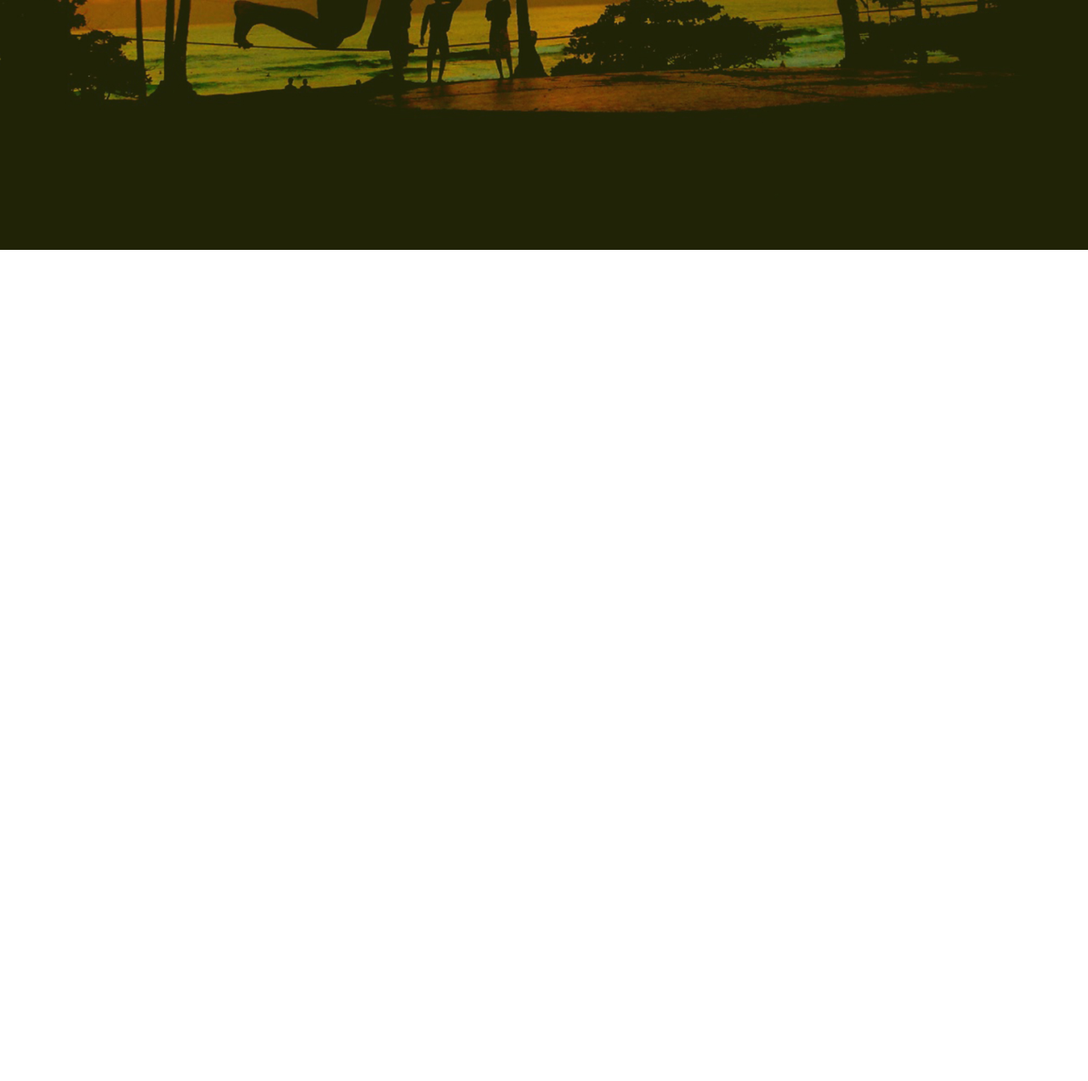
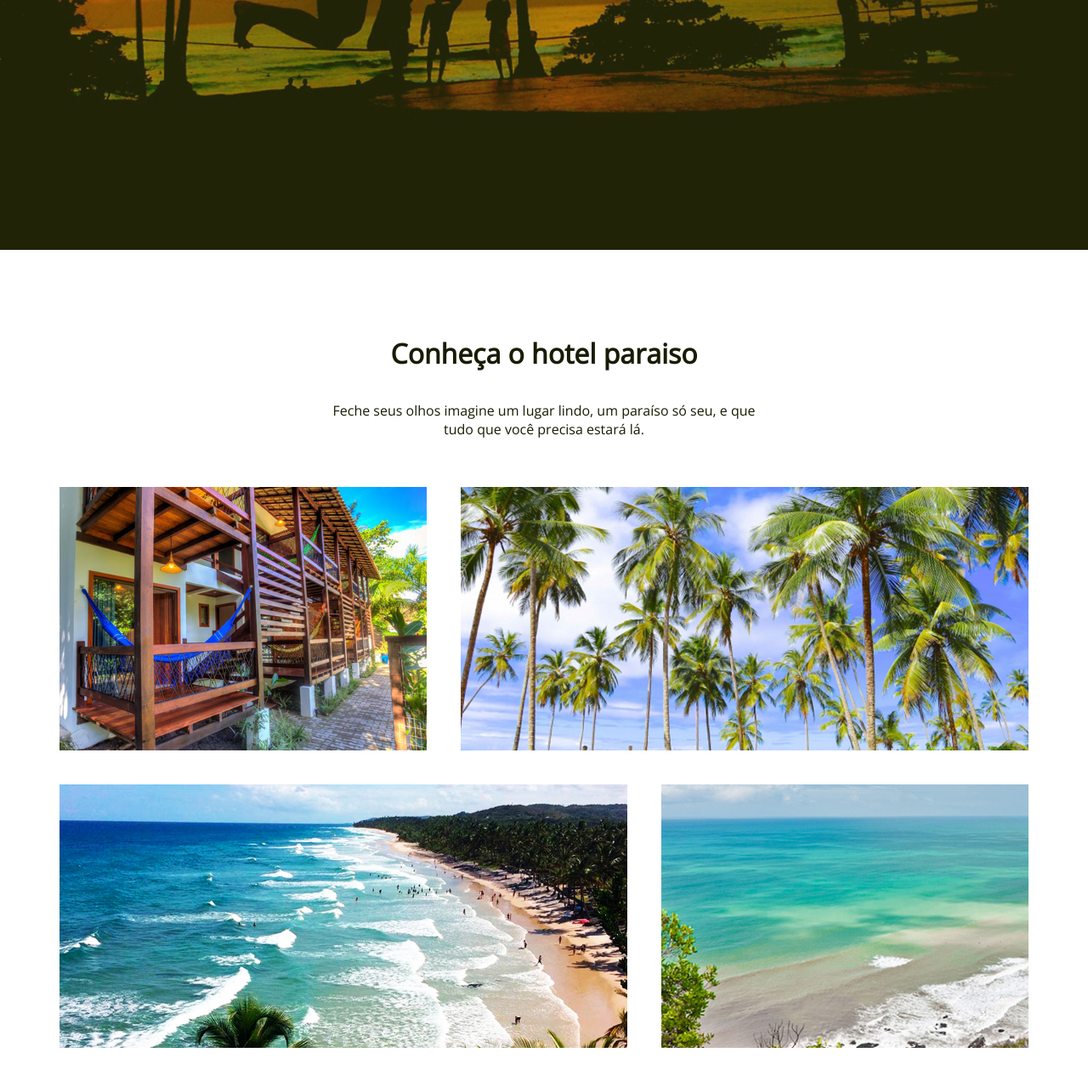
Before and after one commit to IsraelJulio/Site-de-Viagens, a plain HTML site: page index.html in a window 1280 px wide. Shown: the part 506-1778 px from the top of the page at 85% size. Before the commit the page ends 800 px from the top, so only its background shows below. Drawn offline with nearby package versions, Linux system fonts and the light colour scheme.

Commit message:
Adicionadas imagens dos pontos turisticos

```diff
--- a/css/style.css
+++ b/css/style.css
@@ -96,3 +96,58 @@ header li:first-child {
       font-size:1.5rem;
   }
 }
+/*Conheça o hotel*/
+.conheca-o-hotel{
+    display: flex;
+    flex-direction: column;
+    align-items: center;
+    padding: 100px 50px;
+    text-align: center;
+}
+.conheca-o-hotel h3{
+    font-size:2rem;
+    margin-bottom: 35px;
+    color: #191c03;
+
+}
+.conheca-o-hotel p{
+    max-width: 500px;
+    margin-bottom: 35px;
+    color: #191c03;
+    text-align: center;
+}
+.conheca-o-hotel hr{
+    width: 20px;
+    height: 2px;
+    color: #191c03;
+    border: none
+}
+.conheca-o-hotel .grid{
+    width: 100%;
+    display: flex;
+    flex-wrap: wrap;
+
+}
+
+.conheca-o-hotel .grid li{
+    height: 350px;
+    padding: 20px;
+    border-radius: 4px;
+    background-clip: content-box;
+    background-size: cover;
+    background-position: center;
+}
+.conheca-o-hotel .grid li.small{
+    flex-basis: 40%;
+}
+.conheca-o-hotel .grid li.large{
+    flex-basis: 60%;
+}
+@media(max-width: 700px){
+    .conheca-o-hotel .grid li.small{
+        flex-basis: 100%;
+    }
+    .conheca-o-hotel .grid li.large{
+        flex-basis: 100%;
+    }
+}
--- a/index.html
+++ b/index.html
@@ -33,5 +33,18 @@
         <a class="btn" href="">Saiba mais</a>
     </section>
 
+    <section class="conheca-o-hotel">
+        <h3>Conheça o hotel paraiso</h3>
+        <p>Feche seus olhos imagine um lugar lindo, um paraíso só seu, e que tudo que você precisa estará lá. </p>
+        <hr>
+        <ul class="grid">
+            <li class="small" style="background-image: url('img/itacare-01.jpg');"></li>
+            <li class="large" style="background-image: url('img/itacare-02.jpg');"></li>
+            <li class="large" style="background-image: url('img/itacare-03.jpg');"></li>
+            <li class="small" style="background-image: url('img/itarace-04.jpg');"></li>
+
+        </ul>
+    </section>
+
   </body>
 </html>
```
